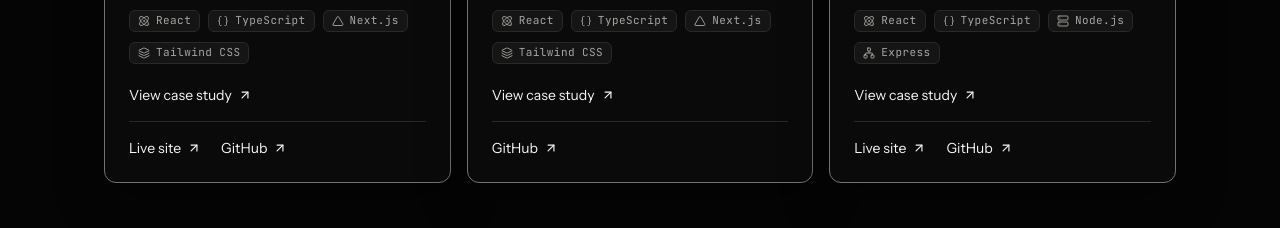
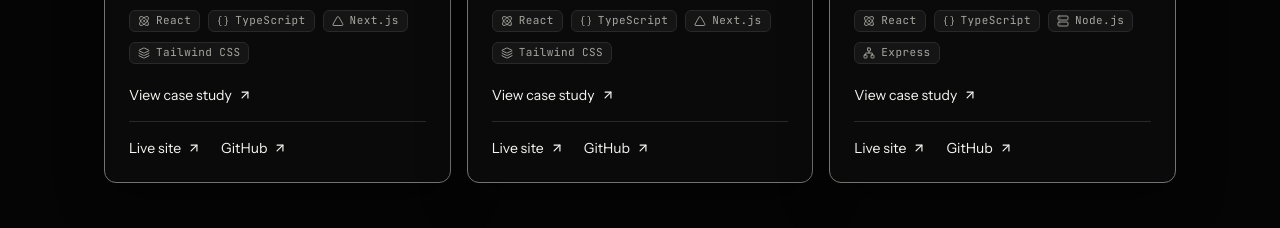
Before and after one commit to AmupitanTJ/AmupitanTJ, a Next.js app: page / in a window 1280 px wide. Shown: the part 1680-1908 px from the top of the page. Built offline with nearby package versions, Linux system fonts and the light colour scheme; no server answers.

Commit message:
Add Judge live site link

```diff
--- a/content/projects.ts
+++ b/content/projects.ts
@@ -52,7 +52,8 @@ export const projects: Project[] = [
       alt: "The Judge app icon showing white barrister tabs on black fabric",
     },
     gallery: [],
-    liveUrl: null,
+    liveUrl:
+      "https://the-judge-9wb4mmqlh-amupitantjs-projects.vercel.app/",
     githubUrl: "https://github.com/AmupitanTJ/the-judge",
     challenge:
       "Present a dense legal research workflow in a way that feels calm, direct, and trustworthy while keeping source material close to every conclusion.",
```
